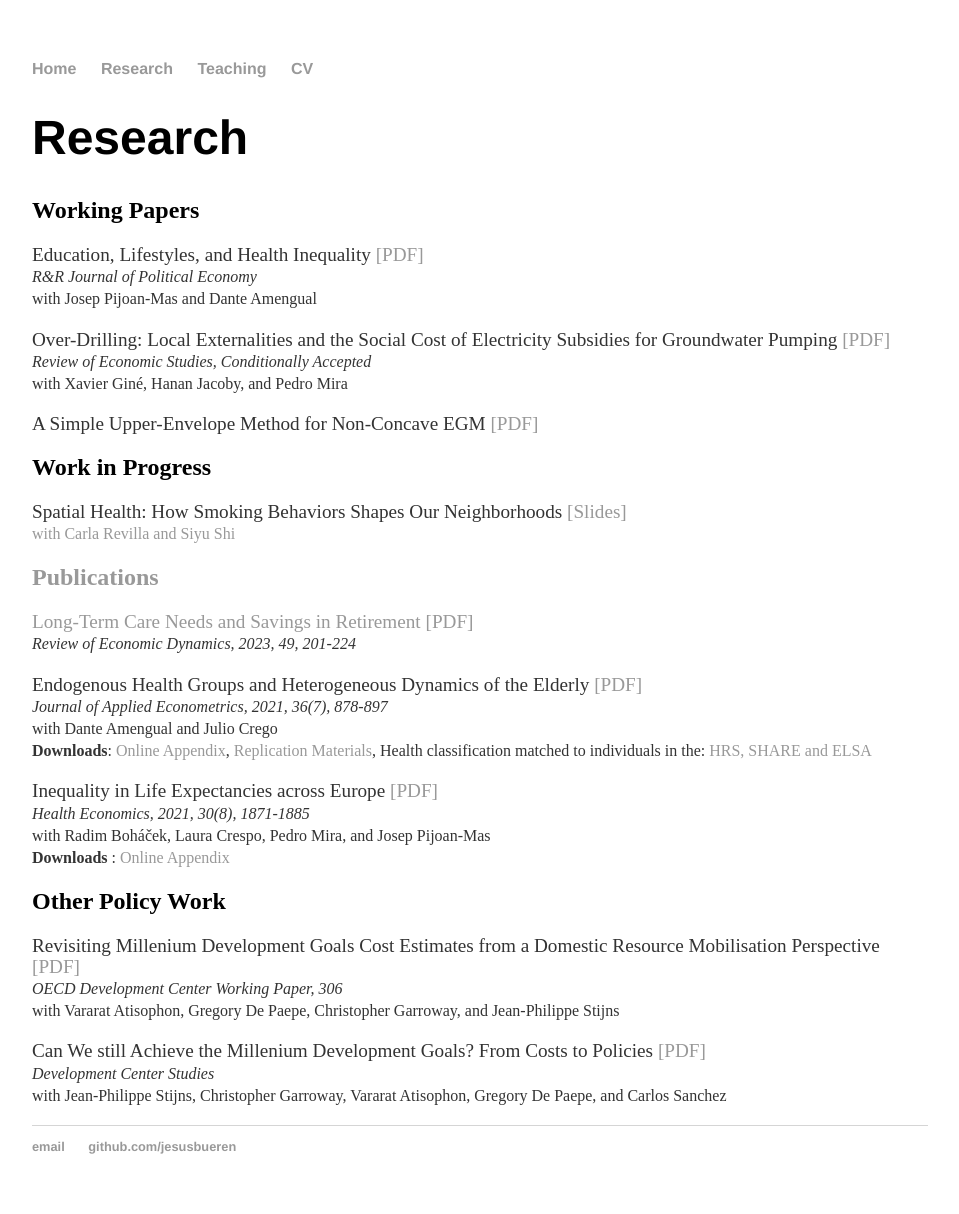
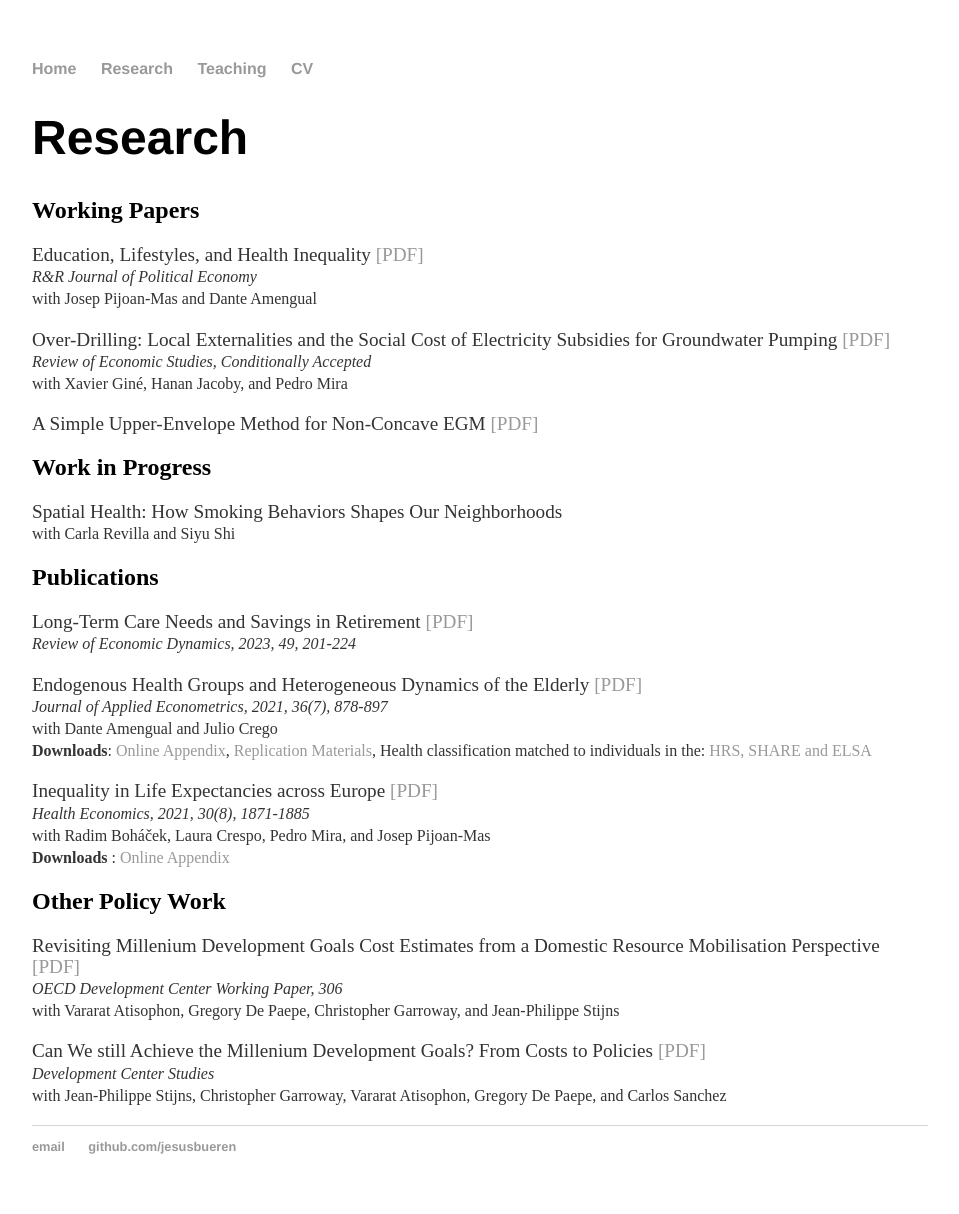
Before and after one commit to jesusbueren/jesusbueren.github.io, a Jekyll site: the page built from research/index.html, in a window 1280 px wide. Shown: the whole page, without its empty margins (160-1119 px from the left). Built offline with Jekyll 4.4.1, drawn with Linux system fonts in a browser that asks for light colours.

Commit message:
Update index.html

```diff
--- a/research/index.html
+++ b/research/index.html
@@ -18,7 +18,7 @@
 
 	<h2>Work in Progress</h2>
 
-	<p> <bold> Spatial Health: How Smoking Behaviors Shapes Our Neighborhoods </bold> <a href="slides_spatial.pdf">[Slides] <br>
+	<p> <bold> Spatial Health: How Smoking Behaviors Shapes Our Neighborhoods </bold><br>
 	<small> with Carla Revilla and Siyu Shi </small> <br></p>
 
 	<h2>Publications</h2>
```
